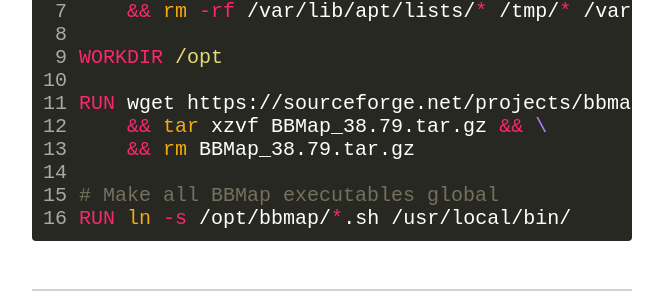
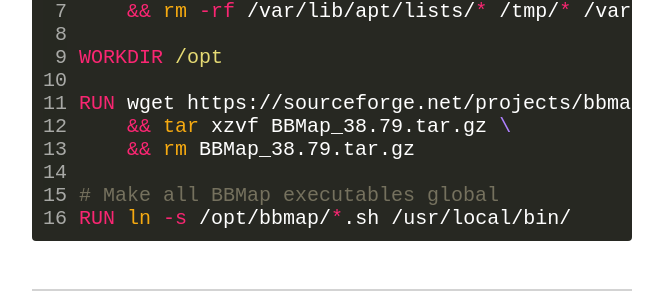
Before and after one commit to biodockerfiles/biodockerfiles.github.io, a Jekyll site: the page built from _dockerfiles/bbmap-38.79.md, in a window 1280 px wide. Shown: the part 485-792 px from the top of the page, without its empty margins (308-971 px from the left). Built offline with Jekyll 4.4.1, drawn with Linux system fonts in a browser that asks for light colours.

```diff
--- a/_dockerfiles/bbmap-38.79.md
+++ b/_dockerfiles/bbmap-38.79.md
@@ -18,7 +18,7 @@ RUN apt-get update \
 WORKDIR /opt
 
 RUN wget https://sourceforge.net/projects/bbmap/files/BBMap_38.79.tar.gz/download -O BBMap_38.79.tar.gz \
-    && tar xzvf BBMap_38.79.tar.gz && \
+    && tar xzvf BBMap_38.79.tar.gz \
     && rm BBMap_38.79.tar.gz
 
 # Make all BBMap executables global
```
